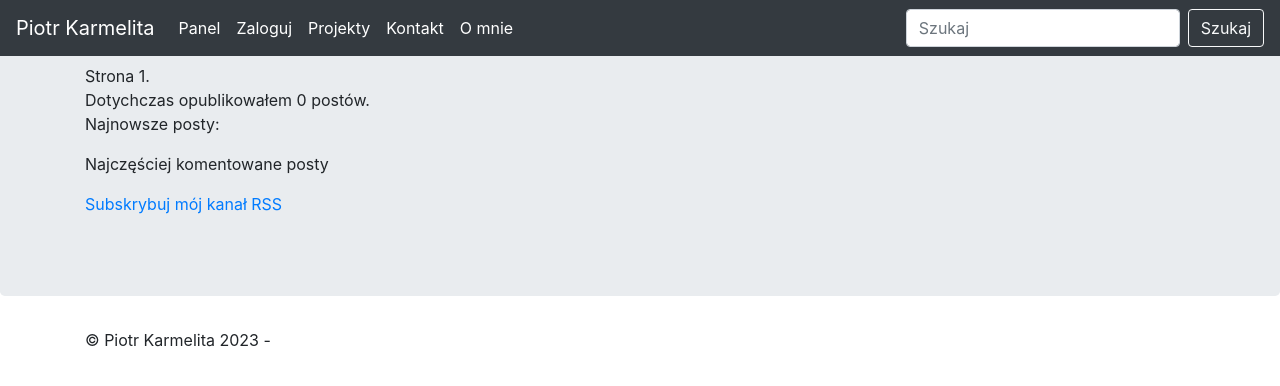
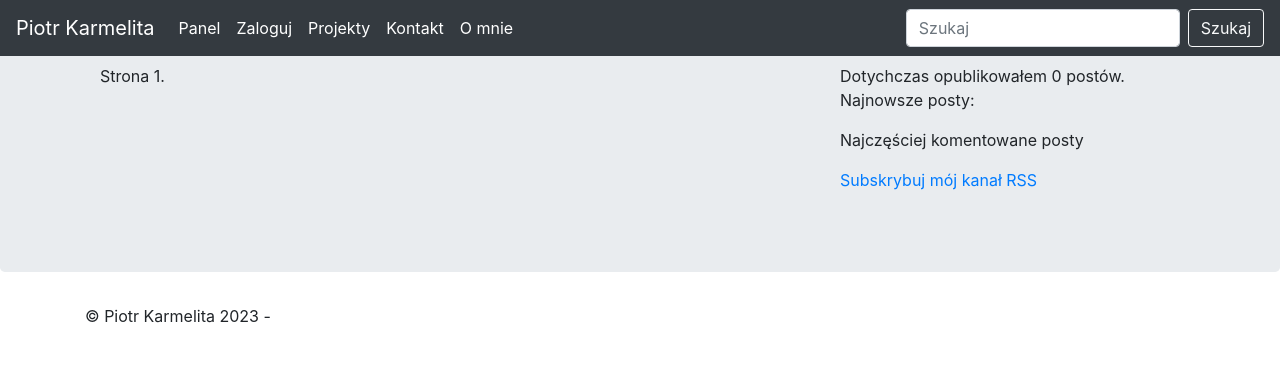
Before and after one commit to p-karmelita/Personal-website, a Django app: page / in a window 1280 px wide. Shown: the top 386 px of the page. Run offline with Django 4.2, Linux system fonts and the light colour scheme; data that the repository does not hold is empty; some libraries are stand-ins or nearby versions.

Commit message:
set bootstrap grid

```diff
--- a/mysite/templates/mysite/base.html
+++ b/mysite/templates/mysite/base.html
@@ -76,9 +76,11 @@
                 {% endfor %}
             </ul>
             {% endif %}
+       <div class="container">
           <div id="content">
             {% block content %}
             {% endblock %}
+       </div>
     </div>
 </main>
 
--- a/mysite/templates/mysite/post/list.html
+++ b/mysite/templates/mysite/post/list.html
@@ -4,6 +4,8 @@
 {% block title %}Strona Internetowa Piotra Karmelity{% endblock %}
 
 {% block content %}
+  <div class="row">
+ <div class="col-8">
 {% if tag %}
 <h2>Posty oznaczone tagiem "{{ tag.name }}"</h2>
 {% endif %}
@@ -27,6 +29,8 @@
     {{ post.body|markdown|truncatewords_html:30 }}
   {% endfor %}
 {% include "pagination.html" with page=posts %}
+   </div>
+<div class="col-4">
 Dotychczas opublikowałem {% total_posts %} postów.
 <p>Najnowsze posty:</p>
 {% show_latest_posts 3 %}
@@ -44,4 +48,6 @@ Dotychczas opublikowałem {% total_posts %} postów.
   <a href="{% url "mysite:post_feed" %}">
   Subskrybuj mój kanał RSS</a>
 </p>
+  </div>
+    </div>
 {% endblock %}
```
